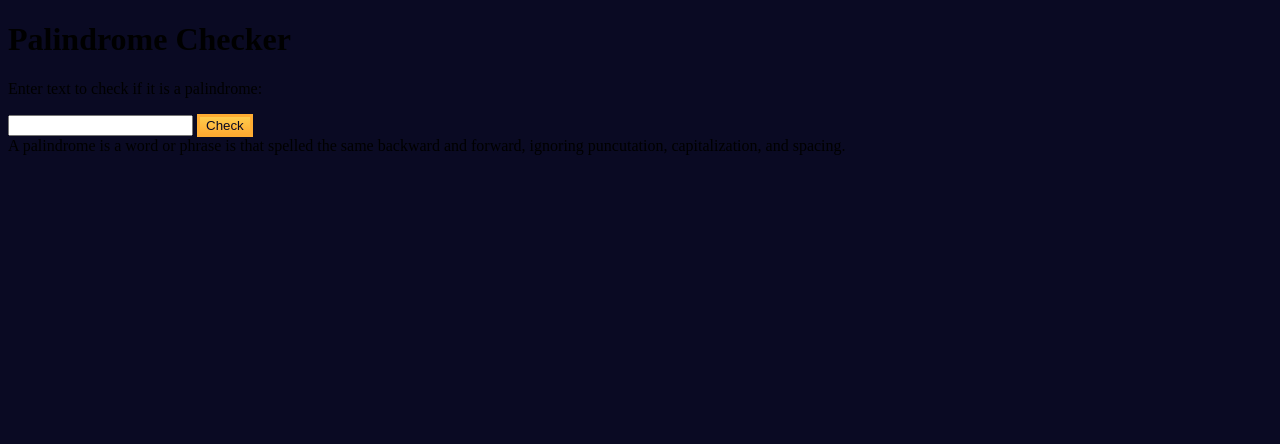
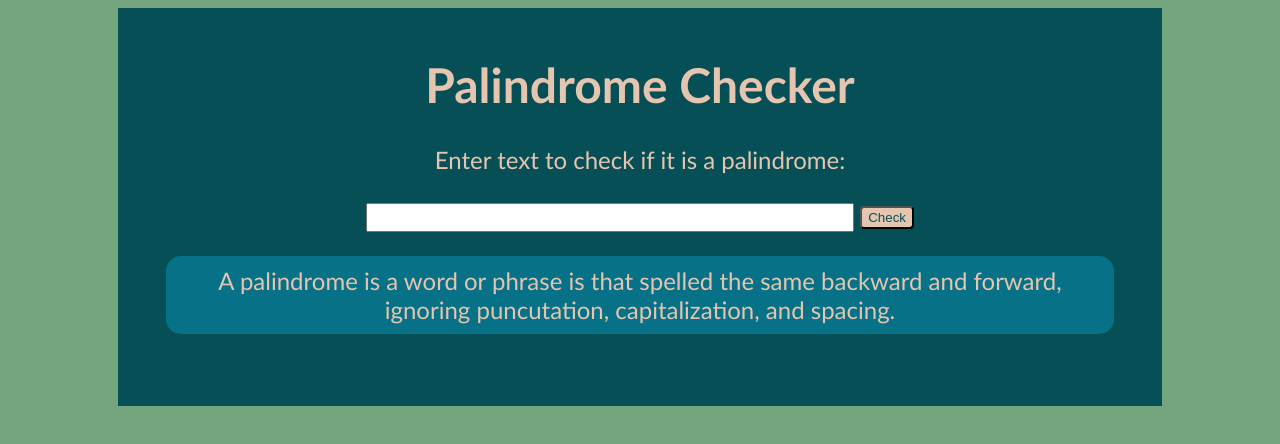
Before and after one commit to melomania805/hello-world, a plain HTML site: page palindrome-checker/index.html in a window 1280 px wide. Drawn offline with Linux system fonts and the light colour scheme; files that its build step writes are made by us from their sources.

Commit message:
completed palindrome project

```diff
--- a/palindrome-checker/index.html
+++ b/palindrome-checker/index.html
@@ -4,20 +4,17 @@
     <meta charset="utf-8" />
     <meta name="viewport" content="width=device-width, initial-scale=1.0" />
     <title>Palindrome Checker</title>
-    <link rel="stylesheet" href="./styles.css" />
-    <script src="./script.js"></script>
+    <link rel="stylesheet" href="styles.css" />
   </head>
   <body>
-    <header>
+    <main>
       <h1>Palindrome Checker</h1>
-    </header>
-    <main>
       <p>Enter text to check if it is a palindrome:</p>
       <input id="text-input" />
       <button id="check-btn">Check</button>
       <div id="result"></div>
-      <div id="info">A palindrome is a word or phrase is that spelled the same backward and forward, ignoring puncutation, capitalization, and spacing.</div>
+      <p id="info">A palindrome is a word or phrase is that spelled the same backward and forward, ignoring puncutation, capitalization, and spacing.</p>
     </main>
-    <footer></footer>
   </body>
+  <script src="script.js"></script>
 </html>
--- a/palindrome-checker/script.js
+++ b/palindrome-checker/script.js
@@ -1,28 +1,25 @@
-/* You should have an input element with an id of "text-input"
-You should have a button element with an id of "check-btn"
-You should have a div, span or p element with an id of "result"
-When you click on the #check-btn element without entering a value into the #text-input element, an alert should appear with the text "Please input a value" */
+const entry = document.getElementById('text-input');
+const check = document.getElementById('check-btn');
+const answer = document.getElementById('result');
 
-const entry = document.getElementById("text-input");
-const check = document.getElementById("check-btn");
-const answer = document.getElementById("result");
+function isPalindrome(input) {
+  let lowerString = input.replace(/[^A-Za-z0-9]/gi, '').toLowerCase();
+  console.log(lowerString);
+  return lowerString === [...lowerString].reverse().join('');
+};
 
 function checkPalindrome (input) {
-    if (input === '') {
-        alert("Please input a value");
-        return;
-    };
+  if (input === '') {
+      alert("Please input a value");
+      return;
+  };
 
-    let workingArray = [input.];
-  //remove spaces, punctuation with regex and make all lowercase - put this in a new array?
-  //create an array that is the same thing backward
-  //loop through both arrays to see if they are the same
-  //if so, return isPalindrome true; if not, return isPalindrome false
+  answer.innerHTML = `${input} ${isPalindrome(input) ? "is" : "is not"} a palindrome`;
+  console.log(answer.innerHTML);
 
-  answer.innerHTML = ;
 };
 
-check.addEventListener("click", () => {
+check.addEventListener('click', () => {
   checkPalindrome(entry.value);
-
+  entry.value = '';
 });
--- /dev/null
+++ b/palindrome-checker/styles.css
@@ -0,0 +1,49 @@
+body {
+  background-color: #74A57F;
+}
+
+main {
+  text-align: center;
+  width: 75%;
+  min-width: 300px;
+  margin-left: auto;
+  margin-right: auto;
+  font-family: 'Gill Sans', 'Gill Sans MT', Calibri, 'Trebuchet MS', sans-serif;
+  color: #E4C5AF;
+  font-size: 1.5em;
+  background-color: #074F57;
+  padding: 2em;
+}
+
+h1 {
+  margin-top: 0;
+}
+
+button {
+  background-color: #E4C5AF;
+  color: #074F57;
+  padding: 2px 6px;
+  border-radius: 4px;
+}
+
+button:hover {
+  background-color: #BDA391;
+  color: #3E5944;
+  cursor: pointer;
+}
+
+input {
+  padding: 5px;
+  width: 50%;
+}
+
+#info {
+  background-color: #077187;
+  padding: 10px;
+  border-radius: 15px;
+  margin-top: 1em;
+}
+
+#result {
+  margin-top: 1em;
+}
```
